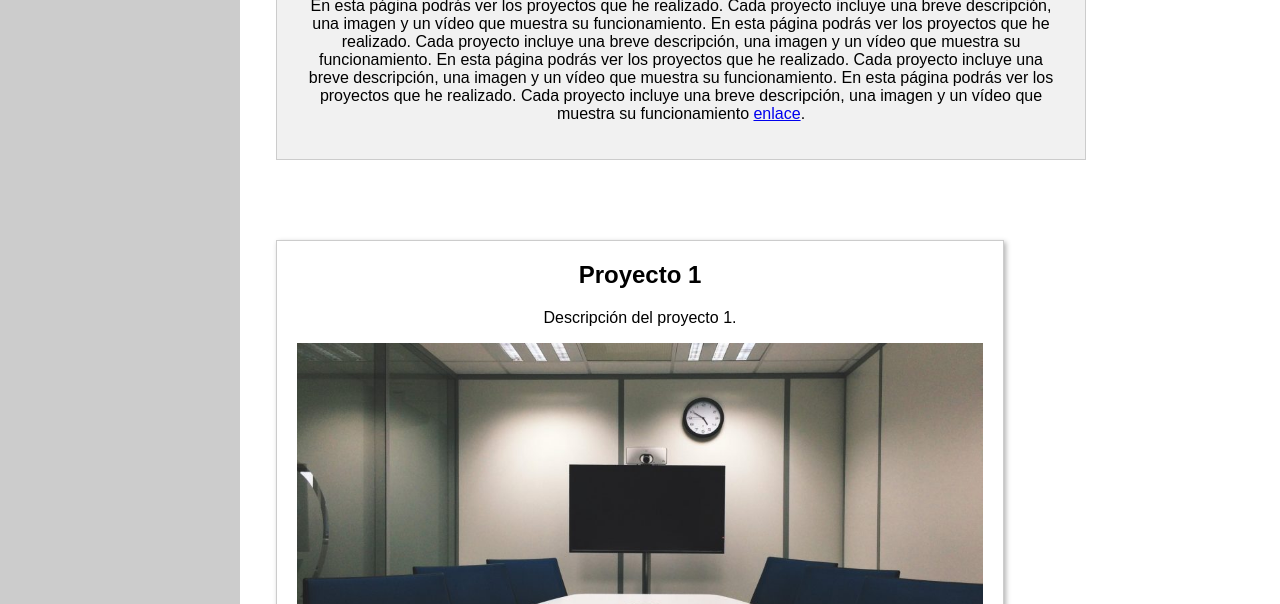
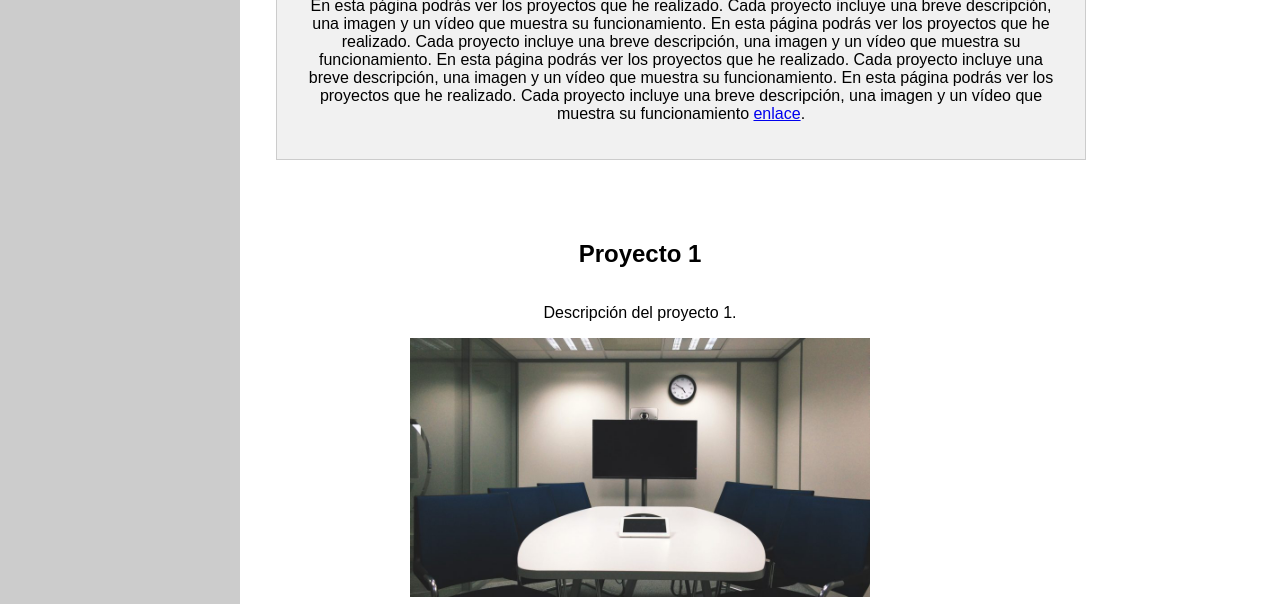
Before and after one commit to 0dallas/0dallas.github.io, a plain HTML site: page README.html in a window 1280 px wide. Shown: the part 137-741 px from the top of the page. Drawn offline with Linux system fonts and the light colour scheme; grey boxes are pictures that could not be loaded.

Commit message:
Update style.css

```diff
--- a/style.css
+++ b/style.css
@@ -68,12 +68,11 @@ section {
 
 .proyecto-contenido {
 
-    margin: 20px;
-    border: 1px solid #ccc;
-    padding: 20px;
-    text-align: center;
-    box-shadow: 2px 2px 5px rgba(0,0,0,0.3);
-    border-bottom: 1px solid #ccc; /* agrega un borde inferior de 1px */
+     width: 60%;
+    margin: 20px auto; /* se centra horizontalmente */
+    display: flex;
+    flex-direction: column;
+    align-items: center;
 }
 img {
 	max-width: 100%;
```
